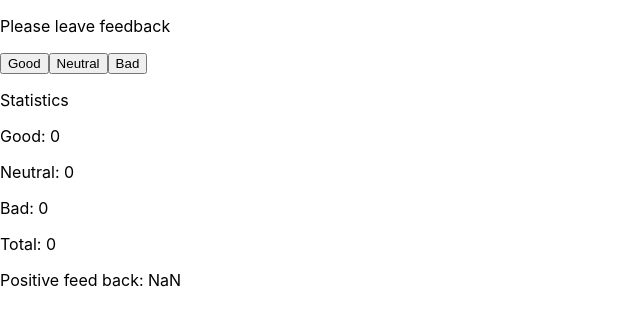
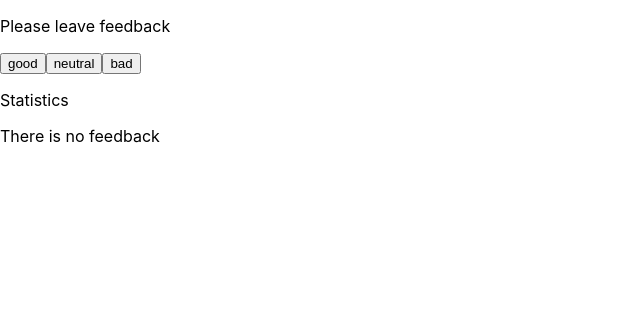
Before and after one commit to IMissOdeToCode/goit-react-hw-02-feedback, a React (Create React App) app: page / in a window 1280 px wide. Shown: the top 326 px of the page, without its empty margins (0-640 px from the left). Built offline with nearby package versions, Linux system fonts and the light colour scheme.

Commit message:
task-01-no-css

```diff
--- a/src/components/App.jsx
+++ b/src/components/App.jsx
@@ -1,12 +1,84 @@
+import React, { Component } from 'react';
+
 // import Counter from './Counter/Counter';
-import FeedBack from './FeedBack/FeedBack';
+import Section from './FeedBack/Section';
+import FeedbackOptions from './FeedBack/FeedbackOptions';
+import Statistics from './FeedBack/Statistics';
+import Notification from './FeedBack/Notification';
 
-export const App = () => {
-  return (
-    <>
-      <FeedBack />
+class App extends Component {
+  state = {
+    good: 0,
+    neutral: 0,
+    bad: 0,
+  };
 
-      {/* <Counter initialValue={10} /> */}
-    </>
-  );
-};
+  leaveVote(name) {
+    this.setState(prevState => {
+      return {
+        [name]: prevState[name] + 1,
+      };
+    });
+  }
+
+  countTotalFeedback() {
+    const { good, neutral, bad } = this.state;
+    const total = good + neutral + bad;
+    return total;
+  }
+
+  countPositiveFeedbackPercentage() {
+    const total = this.countTotalFeedback();
+    const { good } = this.state;
+
+    if (!total) {
+      return 0;
+    }
+
+    const percentage = ((good / total) * 100).toFixed();
+    return Number(percentage);
+  }
+
+  render() {
+    const total = this.countTotalFeedback();
+    const positivePercentage = this.countPositiveFeedbackPercentage();
+    const options = Object.keys(this.state);
+
+    return (
+      <>
+        <Section
+          title={'Please leave feedback'}
+          children={
+            <FeedbackOptions
+              options={options}
+              onClick={this.leaveVote.bind(this)}
+            />
+          }
+        />
+
+        <Section
+          title={'Statistics'}
+          children={
+            <>
+              {total > 0 ? (
+                <Statistics
+                  good={this.state.good}
+                  neutral={this.state.neutral}
+                  bad={this.state.bad}
+                  total={total}
+                  positivePercentage={positivePercentage}
+                />
+              ) : (
+                <Notification message={'There is no feedback'} />
+              )}
+            </>
+          }
+        />
+
+        {/* <Counter initialValue={10} /> */}
+      </>
+    );
+  }
+}
+
+export default App;
--- a/src/components/FeedBack/FeedBack.jsx
+++ /dev/null
@@ -1,84 +0,0 @@
-import React, { Component } from 'react';
-// import PropTypes from 'prop-types';
-
-// import css from './FeedBack.module.css';
-
-class FeedBack extends Component {
-  state = {
-    good: 0,
-    neutral: 0,
-    bad: 0,
-  };
-
-  leaveVote(name) {
-    console.log(name);
-    this.setState(prevState => {
-      return {
-        [name]: prevState[name] + 1,
-      };
-    });
-  }
-
-  countTotalFeedback() {
-    const { good, neutral, bad } = this.state;
-    const total = good + neutral + bad;
-    return total;
-  }
-  countPositiveFeedbackPercentage() {
-    const { good, neutral, bad } = this.state;
-    const total = good + neutral + bad;
-    const percentage = ((good / total) * 100).toFixed(2);
-    return Number(percentage);
-  }
-
-  dummyFunc = () => console.log('dummy func');
-
-  render() {
-    const total = this.countTotalFeedback();
-    const positivePercentage = this.countPositiveFeedbackPercentage();
-
-    return (
-      <div>
-        <p>Please leave feedback</p>
-
-        <button
-          type="button"
-          onClick={() => {
-            this.leaveVote('good');
-          }}
-        >
-          Good
-        </button>
-
-        <button
-          type="button"
-          onClick={() => {
-            this.leaveVote('neutral');
-          }}
-        >
-          Neutral
-        </button>
-
-        <button
-          type="button"
-          onClick={() => {
-            this.leaveVote('bad');
-          }}
-        >
-          Bad
-        </button>
-
-        <p>Statistics</p>
-        <p>Good: {this.state.good}</p>
-        <p>Neutral: {this.state.neutral}</p>
-        <p>Bad: {this.state.bad}</p>
-        <p>Total: {total}</p>
-        <p>Positive feed back: {positivePercentage}</p>
-      </div>
-    );
-  }
-}
-
-export default FeedBack;
-
-// Counter.propTypes = {};
--- a/src/components/FeedBack/FeedBackButton.jsx
+++ /dev/null
@@ -1,4 +0,0 @@
-// import PropTypes from 'prop-types';
-import css from './FeedBack.module.css';
-
-const FeedBackButton = ({ Caption }) => {};
--- /dev/null
+++ b/src/components/FeedBack/FeedbackOptions.jsx
@@ -0,0 +1,19 @@
+// import PropTypes from 'prop-types';
+
+// import css from '.module.css';
+
+const FeedbackOptions = ({ options, onClick }) => {
+  return options.map((option, index) => (
+    <button
+      key={option}
+      type="button"
+      onClick={() => {
+        onClick(option);
+      }}
+    >
+      {option}
+    </button>
+  ));
+};
+
+export default FeedbackOptions;
--- /dev/null
+++ b/src/components/FeedBack/Notification.jsx
@@ -0,0 +1,3 @@
+const Notification = ({ message }) => <p>{message}</p>;
+
+export default Notification;
--- /dev/null
+++ b/src/components/FeedBack/Section.jsx
@@ -0,0 +1,8 @@
+const Section = ({ title, children }) => (
+  <>
+    <p>{title}</p>
+    {children}
+  </>
+);
+
+export default Section;
--- /dev/null
+++ b/src/components/FeedBack/Statistics.jsx
@@ -0,0 +1,13 @@
+const Statistics = ({ good, neutral, bad, total, positivePercentage }) => {
+  return (
+    <>
+      <p>Good: {good}</p>
+      <p>Neutral: {neutral}</p>
+      <p>Bad: {bad}</p>
+      <p>Total: {total}</p>
+      <p>Positive feed back: {`${positivePercentage}%`}</p>
+    </>
+  );
+};
+
+export default Statistics;
--- a/src/index.js
+++ b/src/index.js
@@ -1,6 +1,6 @@
 import React from 'react';
 import ReactDOM from 'react-dom/client';
-import { App } from 'components/App';
+import App from 'components/App';
 import './index.css';
 
 ReactDOM.createRoot(document.getElementById('root')).render(
```
